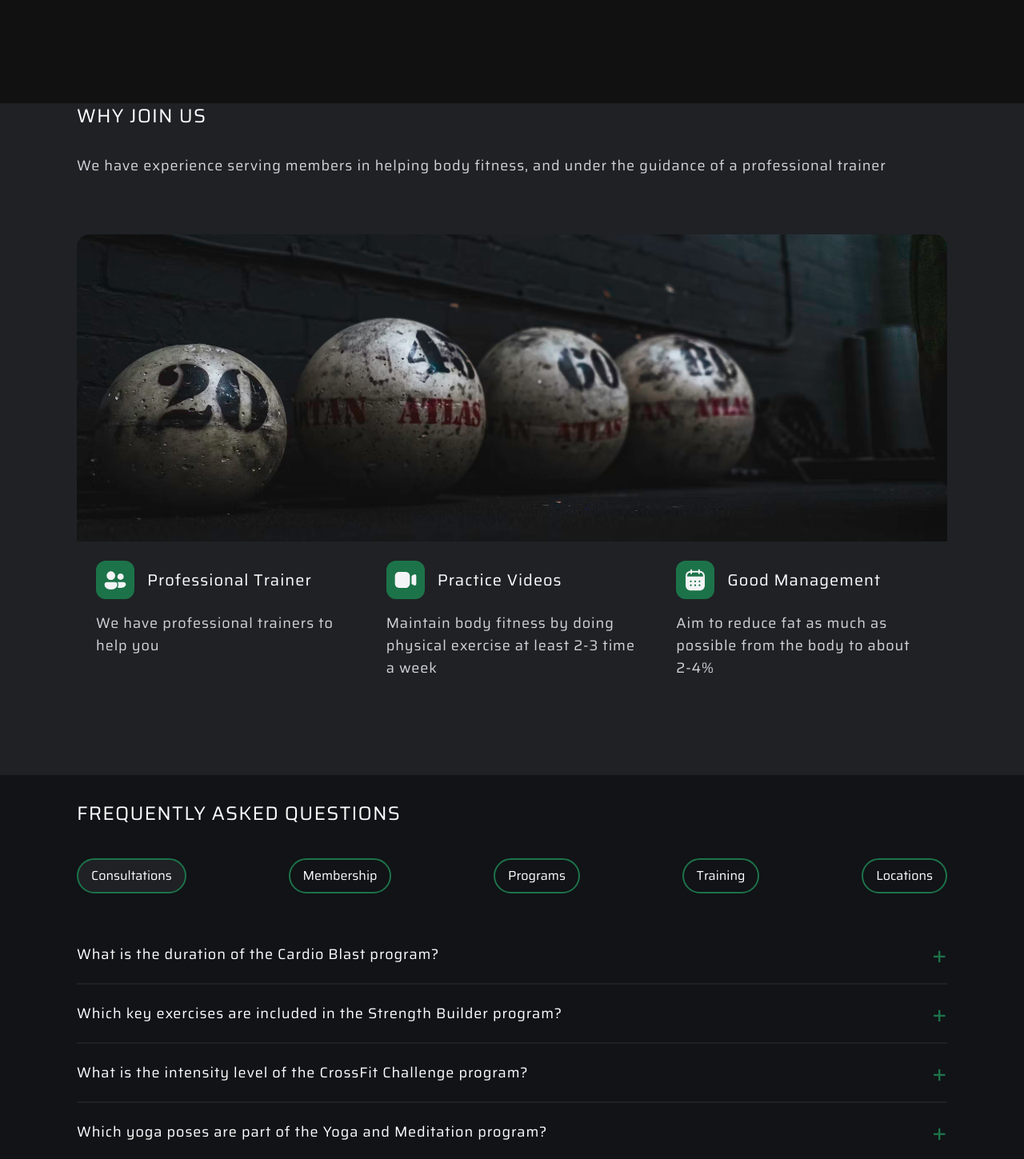
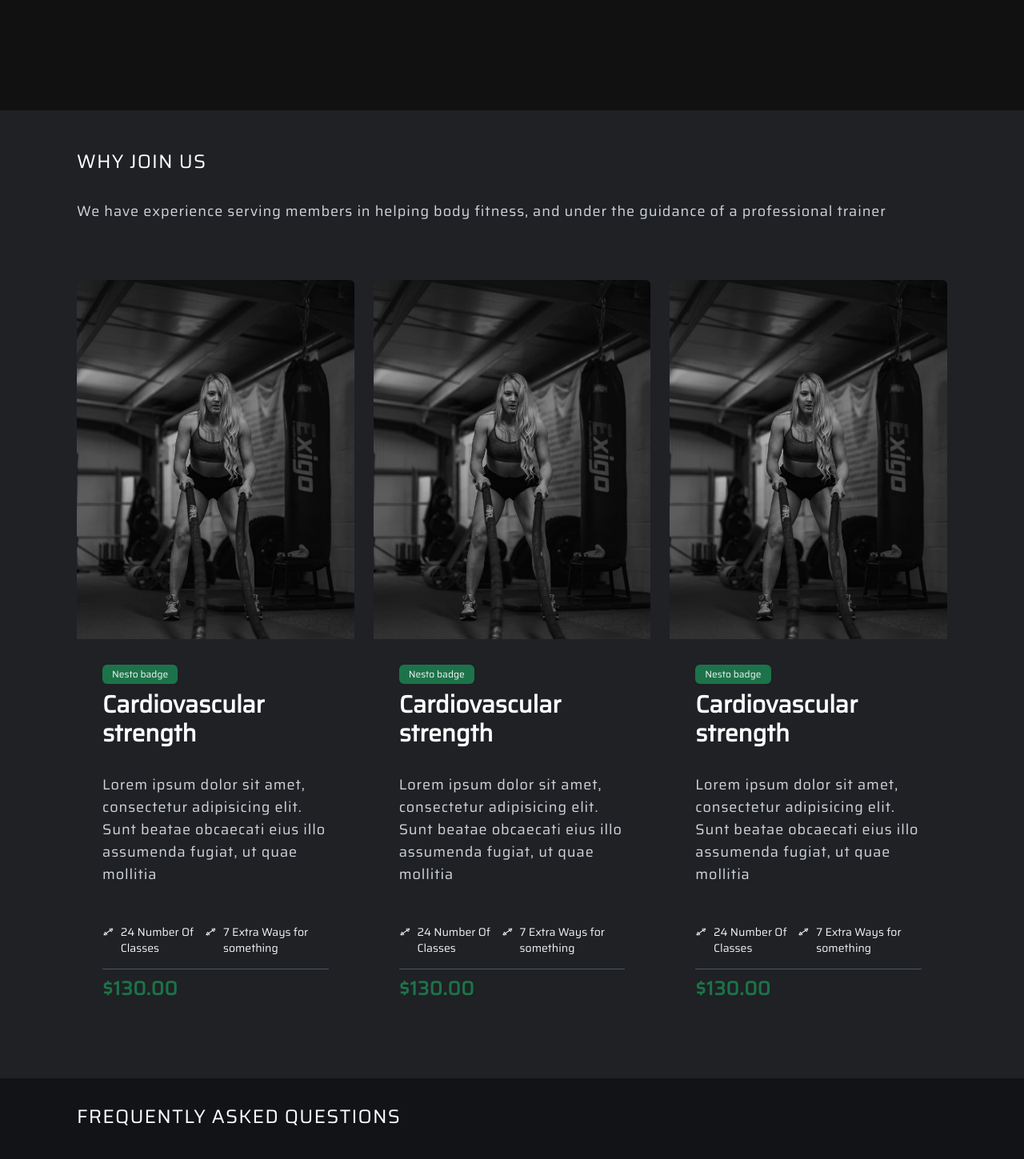
Before and after one commit to zrvnarmarin/IM-Digital---Fitness, a Next.js app in the folder fitness-site/: page / in a window 1280 px wide. Shown: the part 2230-3679 px from the top of the page at 80% size. Built offline with nearby package versions, Linux system fonts and the light colour scheme.

Commit message:
third section from home page finished styling;

```diff
--- a/fitness-site/app/(home-sections)/TheClassYouWillGetThereSection.tsx
+++ b/fitness-site/app/(home-sections)/TheClassYouWillGetThereSection.tsx
@@ -8,7 +8,7 @@ export default function TheClassYouWillGetThereSection() {
   return (
     <section className="flex flex-col  bg-[#111111] mt-24">
 
-      <h1 className="uppercase font-normal text-white text-2xl tracking-wider w-full px-6 md:px-8 lg:px-24 pt-12">
+      <h1 className="uppercase font-normal text-white text-2xl tracking-wider w-full px-6 md:px-8 lg:px-24 pt-12 pb-12">
         Fitness All About
       </h1>
 
@@ -54,7 +54,7 @@ export const SecondHomeSectionCard = ({ card } : { card: SeconSectionCardType })
           <span className="text-[#1D7349]">{card.icon}</span>
         </div>
       </div>
-      <div className="flex flex-col gap-4">
+      <div className="flex flex-col gap-2">
         <div className="flex flex-row md:flex-col items-center md:items-start">
           {/* <div className=" bg-[#1D7349] rounded-xl p-2 w-fit">{icon()}</div> */}
           <p className="font-semibold text-[#1D7349] text-lg md:text-xl lg:text-2xl tracking-wide uppercase">
--- a/fitness-site/app/(home-sections)/WhyJoinUs.tsx
+++ b/fitness-site/app/(home-sections)/WhyJoinUs.tsx
@@ -1,36 +1,26 @@
 import React from "react";
 import Image from "next/image";
-import { TwoHumansIcons } from "@/public/Icons";
+import { RightIcon, TwoHumansIcons, DumbellIcon } from "@/public/Icons";
 import { CameraIcon } from "@/public/Icons";
 import { CalendarIcon } from "@/public/Icons";
 import ExampleImage from "../../public/AboutUsHeroImage.avif";
+import TestImage from "../../public/CardioBlastImage.jpg";
+import Link from "next/link";
 
 export default function WhyJoinUs() {
   return (
     <section className="w-full px-6 md:px-8 lg:px-24 pl-8 pb-24 flex flex-col gap-8">
-      <h1 className="uppercase font-normal text-white text-2xl tracking-wider">Why Join Us</h1>
+      <h1 className="uppercase font-normal text-white text-2xl tracking-wider w-full pt-12">
+        Why Join Us
+      </h1>
       <p className="normal-case tracking-wider text-md md:text-md lg:text-lg text-gray-300 leading-2 font-normal">
         We have experience serving members in helping body fitness, and under
         the guidance of a professional trainer
       </p>
       <div className="pt-10">
-        <div className="relative h-[12rem] md:h-[16rem] lg:h-[24rem] w-full p-12 overflow-hidden cursor-pointer">
-          <Image
-            priority
-            src={ExampleImage}
-            alt="alt"
-            fill={true}
-            className="object-cover rounded-t-2xl"
-          />
-        </div>
-        <div className="grid grid-cols-1 md:grid-cols-2 lg:grid-cols-3 rounded-lg">
+        <div className="grid grid-cols-1 md:grid-cols-2 lg:grid-cols-3 rounded-lg gap-6">
           {reasonsToJoin.map((programCard) => (
-            <ReasonToJoinCard
-              key={programCard.title}
-              title={programCard.title}
-              description={programCard.description}
-              icon={programCard.icon}
-            />
+            <ProgramCard key={programCard.description} />
           ))}
         </div>
       </div>
@@ -51,7 +41,9 @@ export function ReasonToJoinCard({
     <div className="flex flex-col gap-4 p-6 bg-[#1F2125]">
       <div className="flex gap-4 items-center">
         <div className="bg-[#1D7349] rounded-xl p-2 w-fit">{icon()}</div>
-        <p className="text-xl tracking-wider md:text-lg lg:text-xl text-start text-white leading-7 font-medium">{title}</p>
+        <p className="text-xl tracking-wider md:text-lg lg:text-xl text-start text-white leading-7 font-medium">
+          {title}
+        </p>
       </div>
       <p className="normal-case tracking-wider text-md md:text-md lg:text-lg text-gray-300 leading-2 font-normal">
         {description}
@@ -79,3 +71,52 @@ const reasonsToJoin = [
     icon: CalendarIcon,
   },
 ];
+
+export function ProgramCard() {
+  return (
+    <Link href={"/"} className={``}>
+      <div className="w-full flex">
+        <Image
+          src={TestImage}
+          alt="program_image"
+          width={0}
+          height={0}
+          className="rounded-t-md"
+        />
+      </div>
+
+      <div className="flex flex-col gap-2 items-start justify-start px-8 pt-8">
+        <span className="normal-case tracking-normal text-xs text-gray-100 leading-2 font-normal bg-[#1D7349] px-3 py-1 rounded-md">
+          Nesto badge
+        </span>
+        <p className="text-xl lg:text-3xl tracking-normal text-white leading-7 font-semibold ">
+          Cardiovascular strength
+        </p>
+      </div>
+
+      <div className="flex flex-col pt-8 mx-8">
+        <p className="normal-case tracking-wider text-md md:text-lg text-gray-300 leading-2 font-normal">Lorem ipsum dolor sit amet, consectetur adipisicing elit. Sunt beatae obcaecati eius illo assumenda fugiat, ut quae mollitia </p>
+      </div>
+
+      <div className="border-b border-gray-600 flex items-center justify-between mx-8 pt-12 pb-4 normal-case tracking-normal text-md md:text-md lg:text-lg text-gray-100 leading-2 font-normal">
+        <span className="flex flex-row gap-2 normal-case tracking-normal text-sm text-gray-100 leading-2 font-normal rounded-md">
+          <DumbellIcon /> 24 Number Of Classes
+        </span>
+        <span className="flex flex-row gap-2 normal-case tracking-normal text-sm text-gray-100 leading-2 font-normal rounded-md">
+          <DumbellIcon /> 7 Extra Ways for something
+        </span>
+      </div>
+
+      <div className="flex flex-row justify-between items-center mx-8 pt-2">
+        <p className="font-semibold text-[#1D7349] text-lg md:text-xl lg:text-2xl tracking-wide uppercase">
+          $130.00
+        </p>
+      </div>
+
+      {/* <p className="flex px-4 items-center gap-4 justify-end text-md tracking-wider lg:text-lg text-white leading-2 font-medium">
+        Discover More
+        <RightIcon strokeOne="#FFFFFF" strokeTwo="#FFFFFF" />
+      </p> */}
+    </Link>
+  );
+}
--- a/fitness-site/public/Icons.tsx
+++ b/fitness-site/public/Icons.tsx
@@ -1,8 +1,8 @@
 export const DumbellIcon = () => {
   return (
     <svg
-      width="35"
-      height="35"
+      width={20}
+      height={20}
       viewBox="0 0 35 35"
       fill="none"
       xmlns="http://www.w3.org/2000/svg"
@@ -14,6 +14,7 @@ export const DumbellIcon = () => {
     </svg>
   );
 };
+
 
 export const HeartIcon = () => {
   return (
```
